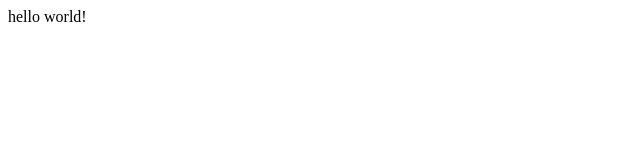
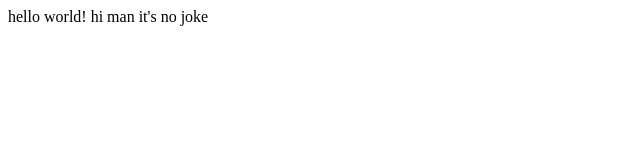
Before and after one commit to NewTechlogies/kruasan, a plain HTML site: page index.html in a window 1280 px wide. Shown: the whole page, without its empty margins (0-640 px from the left). Drawn offline with Linux system fonts and the light colour scheme.

Commit message:
version 2.0

```diff
--- a/index.html
+++ b/index.html
@@ -6,5 +6,6 @@
 </head>
 <body>
 	hello world!
+  hi man it's no joke
 </body>
 </html>
```
